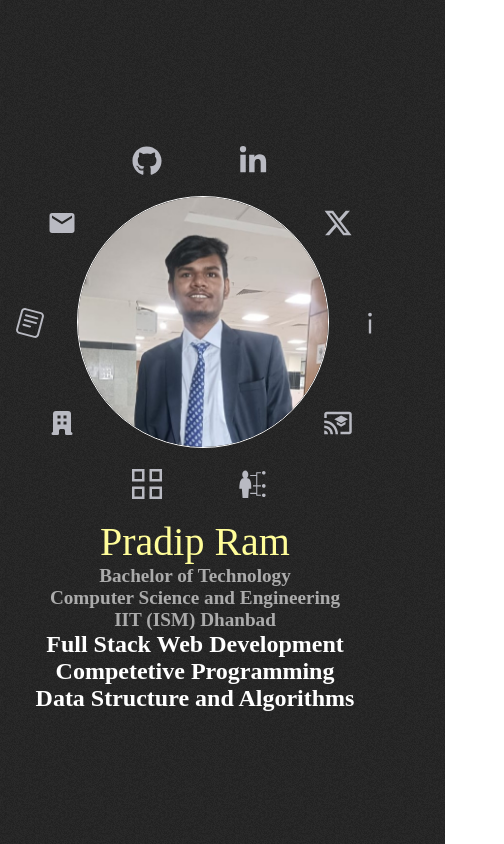
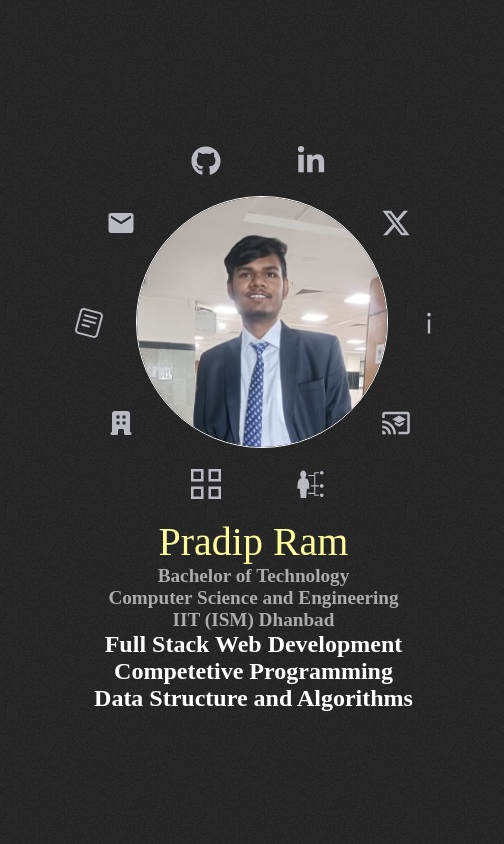
Before and after one commit to Pradipram/new-portfolio, a React (Create React App) app: page / in a window 390 px wide. Shown: the whole page, 504 px wide, since content can reach past the window. Built offline with nearby package versions, Linux system fonts and the light colour scheme; the HTML template or start-up script is replaced by a standard one.

Commit message:
responsive done for the hero section

```diff
--- a/src/styles/Home.module.scss
+++ b/src/styles/Home.module.scss
@@ -6,21 +6,27 @@ body {
 
 .App {
   width: 500px;
-  height: 300px;
+  // height: 300px;
   position: absolute;
   left: 50%;
+  // left: 60%;
   top: 40%;
   margin: -150px 0 0 -250px;
   font-family: avenir-web, Avenir;
   // background-color: white;
-}
+  display: flex;
+  flex-direction: column;
+  align-items: center;
+  // justify-content: center;
 
-.profileImage {
-  width: 250px;
-  height: 250px;
-  border-radius: 50%;
-  border: 1px solid white;
-  object-fit: cover;
+  @media (max-width: 539px) {
+    left: 65%;
+  }
+
+  @media (max-height: 600px) {
+    top: 230px;
+    // margin-bottom: 20px;
+  }
 }
 
 .circle {
@@ -31,6 +37,14 @@ body {
   display: flex;
   justify-content: center;
   align-items: center;
+
+  .profileImage {
+    width: 250px;
+    height: 250px;
+    border-radius: 50%;
+    border: 1px solid white;
+    object-fit: cover;
+  }
 
   a {
     position: absolute;
@@ -88,5 +102,6 @@ body {
     padding: 0px;
     color: white;
     font-size: 1.5em;
+    // margin-bottom: 20px;
   }
 }
```
